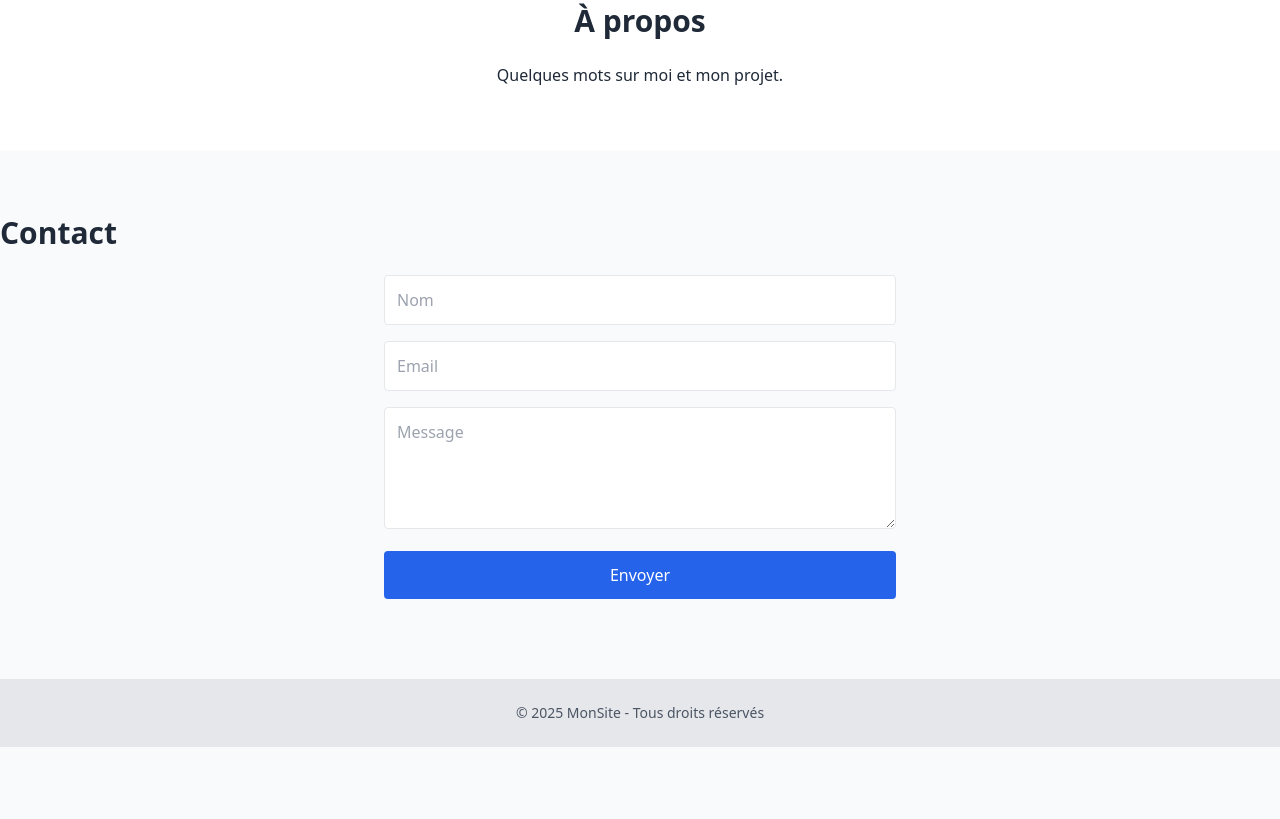
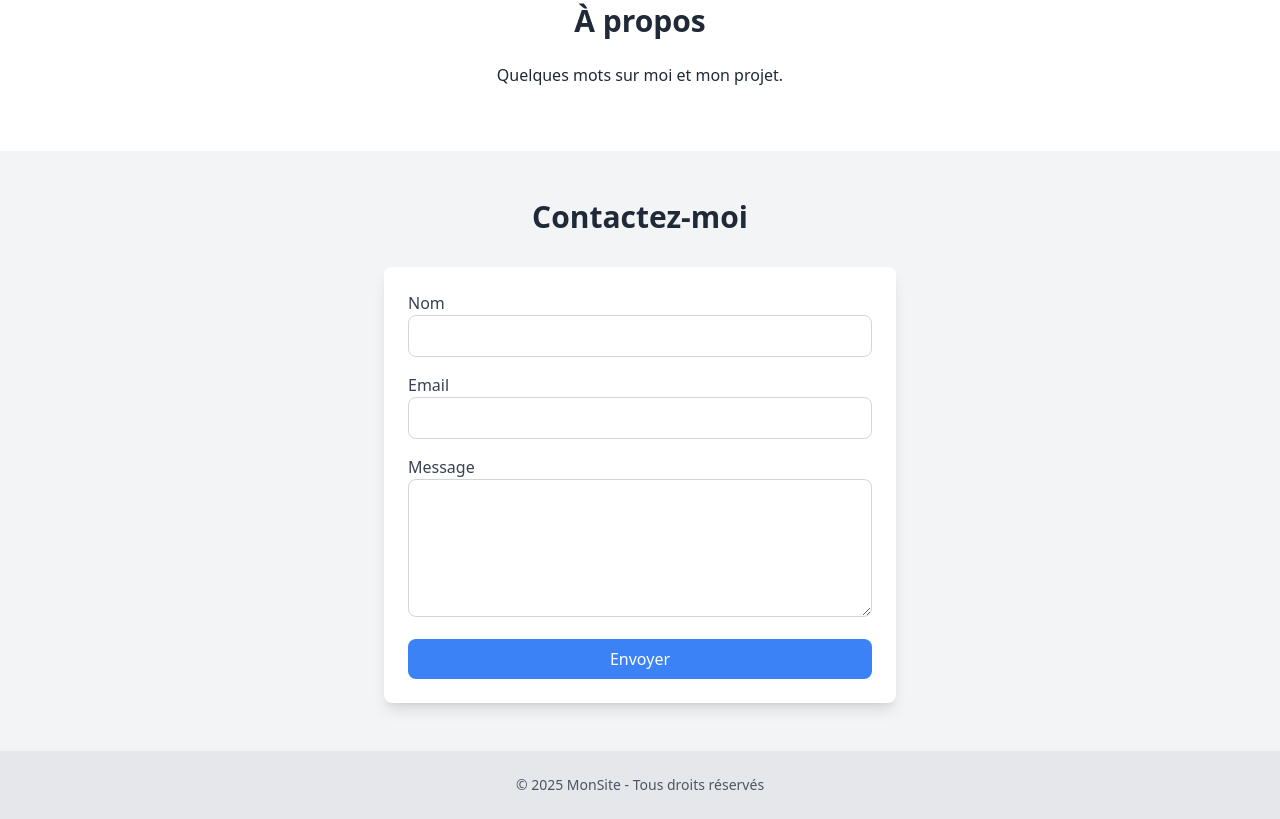
Before and after one commit to Maman020936/monsiteweb, a plain HTML site: page index.html in a window 1280 px wide. Shown: the part 1233-2052 px from the top of the page. Before the commit the page ends 1980 px from the top, so only its background shows below. Drawn offline with nearby package versions, Linux system fonts and the light colour scheme.

Commit message:
Update index.html

```diff
--- a/index.html
+++ b/index.html
@@ -49,16 +49,33 @@
     </div>
   </section>
 
-  <section id="contact" class="container mx-auto py-16">
-    <h2 class="text-3xl font-bold mb-6">Contact</h2>
-    <form id="contactForm" class="max-w-lg mx-auto space-y-4">
-      <input type="text" name="nom" placeholder="Nom" class="w-full p-3 border rounded" required />
-      <input type="email" name="email" placeholder="Email" class="w-full p-3 border rounded" required />
-      <textarea name="message" placeholder="Message" class="w-full p-3 border rounded" rows="4" required></textarea>
-      <button type="submit" class="bg-blue-600 text-white px-6 py-3 rounded hover:bg-blue-700 w-full">Envoyer</button>
+  <section id="contact" class="py-12 bg-gray-100">
+  <div class="container mx-auto px-4">
+    <h2 class="text-3xl font-bold text-center mb-8">Contactez-moi</h2>
+    <form action="https://formspree.io/f/xanbaned" method="POST" class="max-w-lg mx-auto bg-white p-6 rounded-lg shadow-lg">
+      <div class="mb-4">
+        <label for="name" class="block text-gray-700">Nom</label>
+        <input type="text" id="name" name="name" required
+               class="w-full px-3 py-2 border border-gray-300 rounded-lg focus:outline-none focus:border-blue-500">
+      </div>
+      <div class="mb-4">
+        <label for="email" class="block text-gray-700">Email</label>
+        <input type="email" id="email" name="email" required
+               class="w-full px-3 py-2 border border-gray-300 rounded-lg focus:outline-none focus:border-blue-500">
+      </div>
+      <div class="mb-4">
+        <label for="message" class="block text-gray-700">Message</label>
+        <textarea id="message" name="message" rows="5" required
+                  class="w-full px-3 py-2 border border-gray-300 rounded-lg focus:outline-none focus:border-blue-500"></textarea>
+      </div>
+      <button type="submit"
+              class="w-full bg-blue-500 text-white px-4 py-2 rounded-lg hover:bg-blue-600">
+        Envoyer
+      </button>
     </form>
-    <p id="contactMessage" class="mt-4 text-center"></p>
-  </section>
+  </div>
+</section>
+
 
   <footer class="bg-gray-200 py-6 text-center text-sm text-gray-600">
     &copy; 2025 MonSite - Tous droits réservés
```
